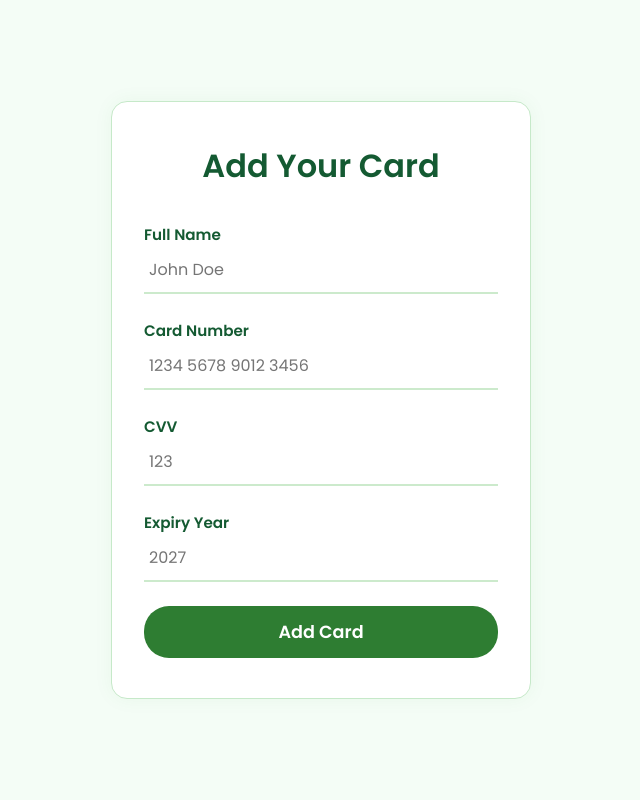
After one commit to InesaPoghosyan/finora-bank, a Flask app: page /add-card in a window 1280 px wide. The commit adds this page. Shown: the whole page, without its empty margins (319-959 px from the left). Run offline with Flask 3, Linux system fonts and the light colour scheme; the visitor is signed in with stand-in values (Sample User, id 1).

Commit message:
Add *Add card* part

```diff
--- a/app/routes.py
+++ b/app/routes.py
@@ -73,23 +73,110 @@ def dashboard():
 
     user_id = session["user_id"]
 
-    # Get user's cards
-    cursor.execute("SELECT * FROM cards WHERE user_id = %s", (user_id,))
+    # Get user's linked cards
+    cursor.execute("""
+        SELECT c.* FROM cards c
+        JOIN user_cards uc ON c.id = uc.card_id
+        WHERE uc.user_id = %s
+    """, (user_id,))
     cards = cursor.fetchall()
 
-    if not cards:
-        return render_template("dashboard.html", cards=[], transactions=[])
-
-    # If cards exist, get transactions
-    card_ids = [card["id"] for card in cards]
-    format_strings = ','.join(['%s'] * len(card_ids))
-    cursor.execute(f"""
-        SELECT t.*, c.card_number FROM transactions t
-        JOIN cards c ON t.card_id = c.id
-        WHERE t.card_id IN ({format_strings})
-        ORDER BY t.date DESC
+    # Get recent transactions for this user ordered by created_at
+    cursor.execute("""
+        SELECT description, amount, created_at FROM transactions
+        WHERE user_id = %s
+        ORDER BY created_at DESC
         LIMIT 5
-    """, tuple(card_ids))
+    """, (user_id,))
     transactions = cursor.fetchall()
 
     return render_template("dashboard.html", cards=cards, transactions=transactions)
+
+
+@main_routes.route('/add-card', methods=["GET", "POST"])
+def add_card():
+    if "user_id" not in session:
+        return redirect("/login")
+
+    if request.method == "POST":
+        card_holder = request.form.get("card_holder_name")
+        card_number = request.form.get("card_number")
+        expiry_date = request.form.get("expiry_date")
+        cvv = request.form.get("cvv")
+
+        if not (card_holder and card_number and expiry_date and cvv):
+            flash("Please fill out all card fields.", "warning")
+            return redirect(url_for("main.add_card"))
+
+        # Check if card exists in cards table
+        cursor.execute("""
+            SELECT * FROM cards
+            WHERE card_number = %s AND expiry_date = %s AND cvv = %s AND card_holder_name = %s
+        """, (card_number, expiry_date, cvv, card_holder))
+        existing_card = cursor.fetchone()
+
+        if not existing_card:
+            flash("Card does not exist in our system. Please contact support to register your card.", "danger")
+            return redirect(url_for("main.add_card"))
+
+        # Check if this card already linked to user
+        cursor.execute("""
+            SELECT * FROM user_cards WHERE card_id = %s AND user_id = %s
+        """, (existing_card["id"], session["user_id"]))
+        already_added = cursor.fetchone()
+
+        if already_added:
+            flash("This card is already linked to your account.", "info")
+            return redirect(url_for("main.dashboard"))
+
+        # Link card to user
+        cursor.execute("""
+            INSERT INTO user_cards (user_id, card_id) VALUES (%s, %s)
+        """, (session["user_id"], existing_card["id"]))
+        db.commit()
+
+        flash("Card added successfully!", "success")
+        return redirect(url_for("main.dashboard"))
+
+    return render_template('add_card.html')
+
+
+@main_routes.route('/submit_card', methods=['POST'])
+def submit_card():
+    if "user_id" not in session:
+        flash("Please log in first.", "warning")
+        return redirect(url_for('main.login'))
+
+    card_number = request.form.get('card_number')
+    card_holder_name = request.form.get('card_holder_name')
+    expiry_date = request.form.get('expiry_date')
+    cvv = request.form.get('cvv')
+
+    if not all([card_number, card_holder_name, expiry_date, cvv]):
+        flash("Please fill out all card fields.", "warning")
+        return redirect(url_for('main.add_card'))
+
+    try:
+        # Insert new card (id is auto-increment, no need to specify)
+        cursor.execute("""
+            INSERT INTO cards (card_number, card_holder_name, expiry_date, cvv, balance)
+            VALUES (%s, %s, %s, %s, %s)
+        """, (card_number, card_holder_name, expiry_date, cvv, 0))  # New card balance default to 0
+        db.commit()
+
+        # Get the inserted card's id
+        card_id = cursor.lastrowid
+
+        # Link the new card to the user
+        cursor.execute("""
+            INSERT INTO user_cards (user_id, card_id)
+            VALUES (%s, %s)
+        """, (session['user_id'], card_id))
+        db.commit()
+
+    except mysql.connector.Error as err:
+        flash(f"Database error: {err}", "danger")
+        return redirect(url_for('main.add_card'))
+
+    flash("Card added successfully!")
+    return redirect(url_for('main.dashboard'))
--- /dev/null
+++ b/app/templates/add_card.html
@@ -0,0 +1,102 @@
+<!DOCTYPE html>
+<html lang="en">
+<head>
+  <meta charset="UTF-8" />
+  <meta name="viewport" content="width=device-width, initial-scale=1.0" />
+  <title>Finora - Add Card</title>
+  <style>
+    @import url('https://fonts.googleapis.com/css2?family=Poppins:wght@400;600&display=swap');
+
+    * {
+      box-sizing: border-box;
+      margin: 0;
+      padding: 0;
+      font-family: 'Poppins', sans-serif;
+    }
+
+    body {
+      background-color: #f4fdf6;
+      display: flex;
+      justify-content: center;
+      align-items: center;
+      height: 100vh;
+      color: #1b4d22;
+    }
+
+    .card-form {
+      background-color: white;
+      border: 1px solid #c6e9c9;
+      border-radius: 16px;
+      padding: 2.5rem 2rem;
+      width: 100%;
+      max-width: 420px;
+      box-shadow: 0 0 20px rgba(34, 139, 34, 0.05);
+    }
+
+    .card-form h1 {
+      text-align: center;
+      margin-bottom: 2rem;
+      font-size: 2rem;
+      color: #145a32;
+    }
+
+    label {
+      font-weight: 600;
+      font-size: 0.95rem;
+      color: #145a32;
+    }
+
+    input {
+      width: 100%;
+      border: none;
+      border-bottom: 2px solid #cceacc;
+      background-color: transparent;
+      padding: 10px 5px;
+      font-size: 1rem;
+      margin-bottom: 1.5rem;
+      color: #145a32;
+    }
+
+    input:focus {
+      outline: none;
+      border-bottom-color: #2e7d32;
+    }
+
+    button {
+      width: 100%;
+      background-color: #2e7d32;
+      color: white;
+      font-weight: 600;
+      font-size: 1.1rem;
+      border: none;
+      padding: 0.8rem;
+      border-radius: 25px;
+      cursor: pointer;
+      transition: background-color 0.3s ease;
+    }
+
+    button:hover {
+      background-color: #1b4d22;
+    }
+  </style>
+</head>
+<body>
+  <form class="card-form" method="POST" action="{{ url_for('main.submit_card') }}">
+    <h1>Add Your Card</h1>
+
+    <label for="cardHolder">Full Name</label>
+    <input type="text" id="cardHolder" name="card_holder_name" placeholder="John Doe" required />
+
+    <label for="cardNumber">Card Number</label>
+    <input type="text" id="cardNumber" name="card_number" placeholder="1234 5678 9012 3456" required />
+
+    <label for="secureCode">CVV</label>
+    <input type="text" id="secureCode" name="cvv" placeholder="123" required />
+
+    <label for="expiryYear">Expiry Year</label>
+    <input type="text" id="expiryYear" name="expiry_date" placeholder="2027" required />
+
+    <button type="submit">Add Card</button>
+  </form>
+</body>
+</html>
```
Also changed, not shown: app/templates/dashboard.html (+58 -44 lines).
